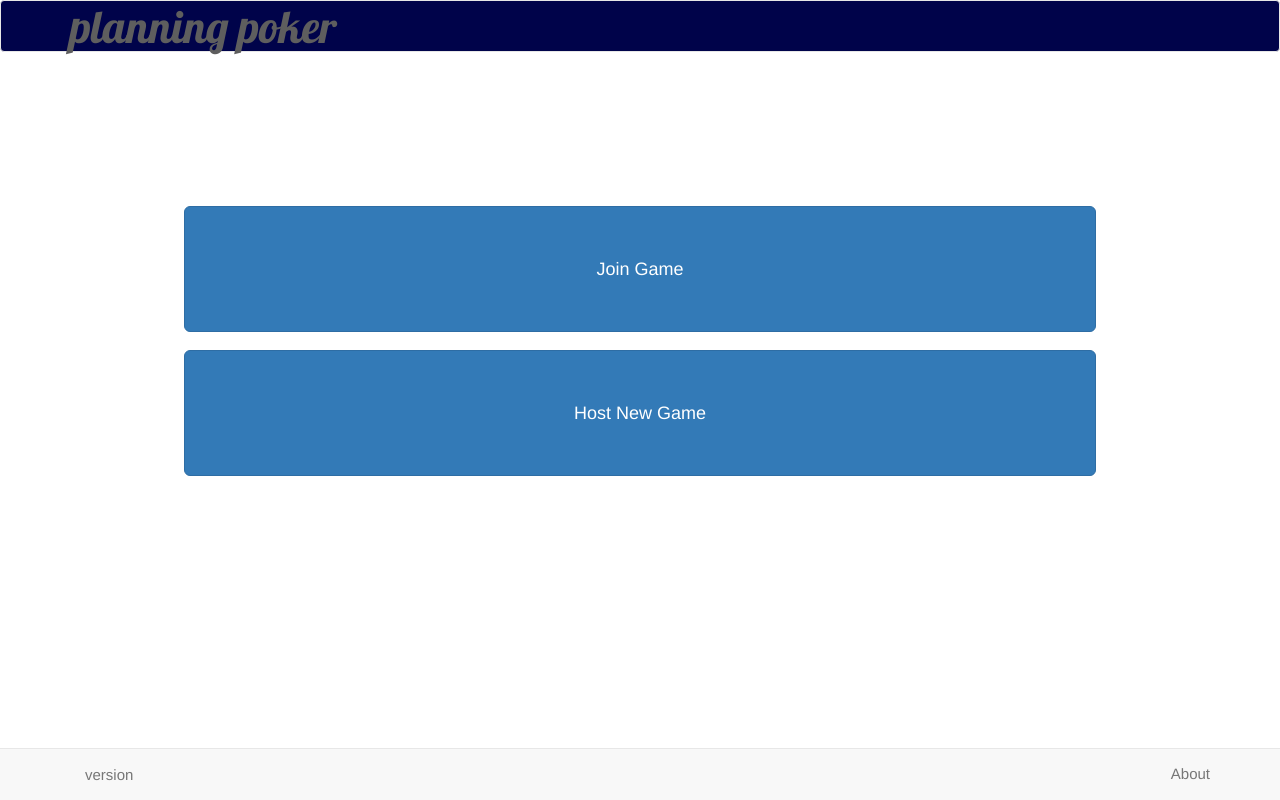
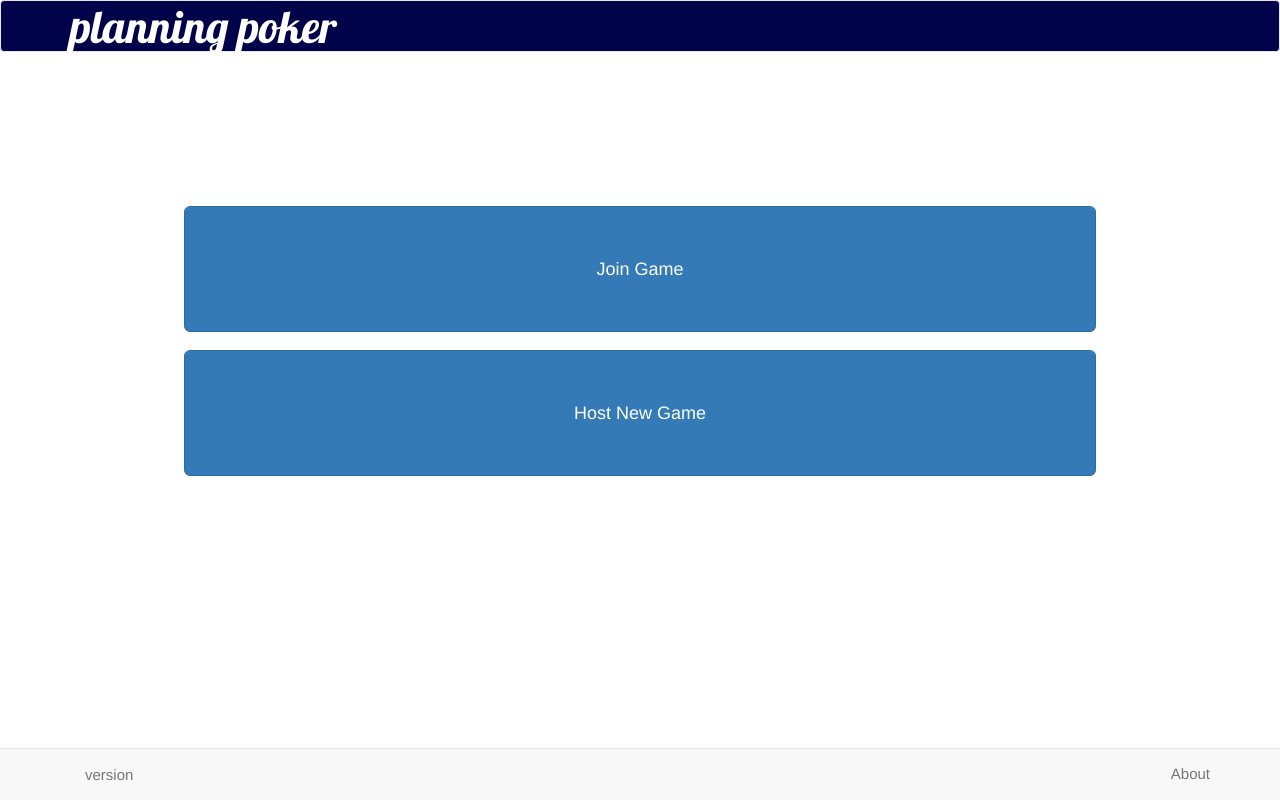
Before and after one commit to richashworth/planningpoker, a React (Create React App) app in the folder ui/: page / in a window 1280 px wide. In both pictures the pointer is over the element "planning poker". Built offline with nearby package versions, Linux system fonts and the light colour scheme; no server answers.

Commit message:
fix Brand styling

```diff
--- a/ui/src/containers/ResultsChart.js
+++ b/ui/src/containers/ResultsChart.js
@@ -13,7 +13,6 @@ class ResultsChart extends Component {
   }
 
   render() {
-
     const chartOptions = {
       legend: {
         display: false
@@ -22,7 +21,6 @@ class ResultsChart extends Component {
         enabled: false
       }
     };
-
 
     const inputData = {
       labels: LEGAL_ESTIMATES,
@@ -35,6 +33,7 @@ class ResultsChart extends Component {
         }
       ]
     };
+
     return (
       <div>
         <Bar options={chartOptions} data={inputData}/>
--- a/ui/src/styles/Header.css
+++ b/ui/src/styles/Header.css
@@ -8,6 +8,10 @@
     font-size: 45px;
 }
 
+.navbar-default .navbar-brand:hover {
+  color: white;
+}
+
 .navbar-default .navbar-header-text {
     font-size: 15px;
     color: white;
```
